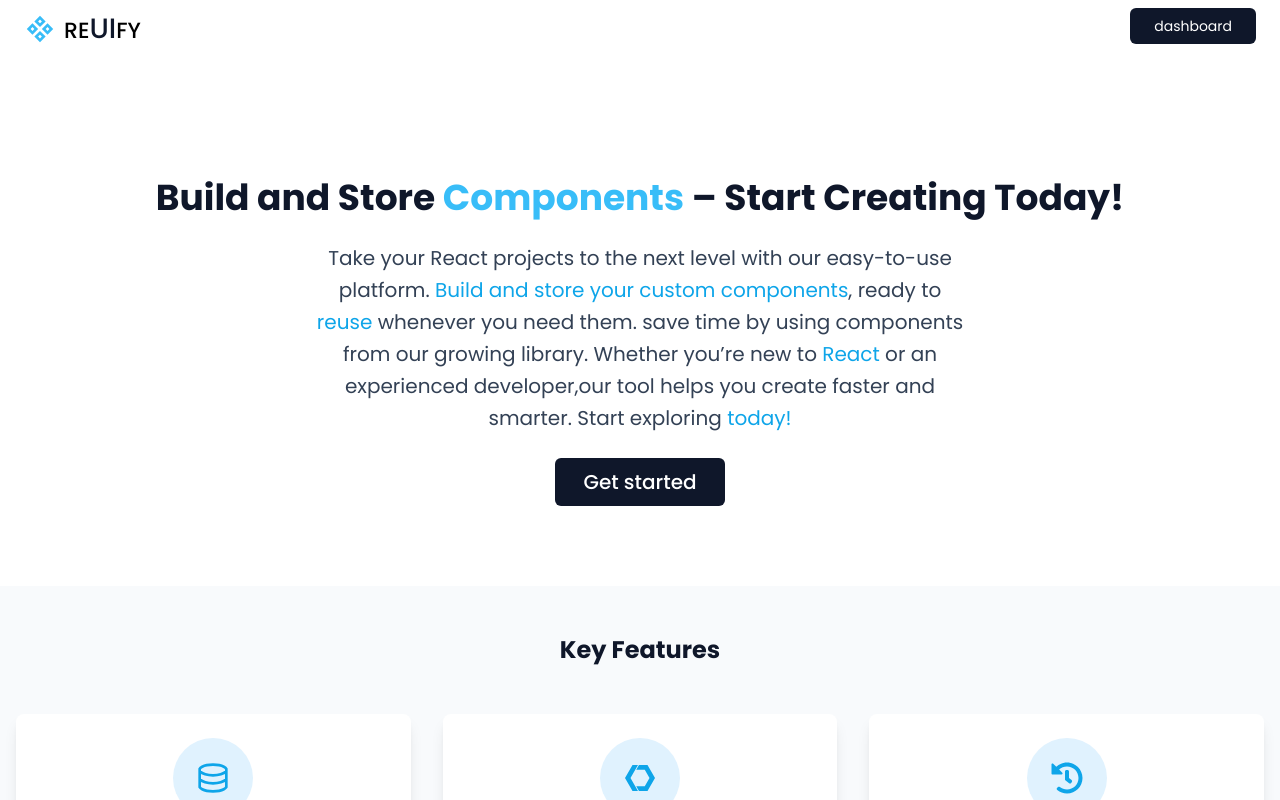
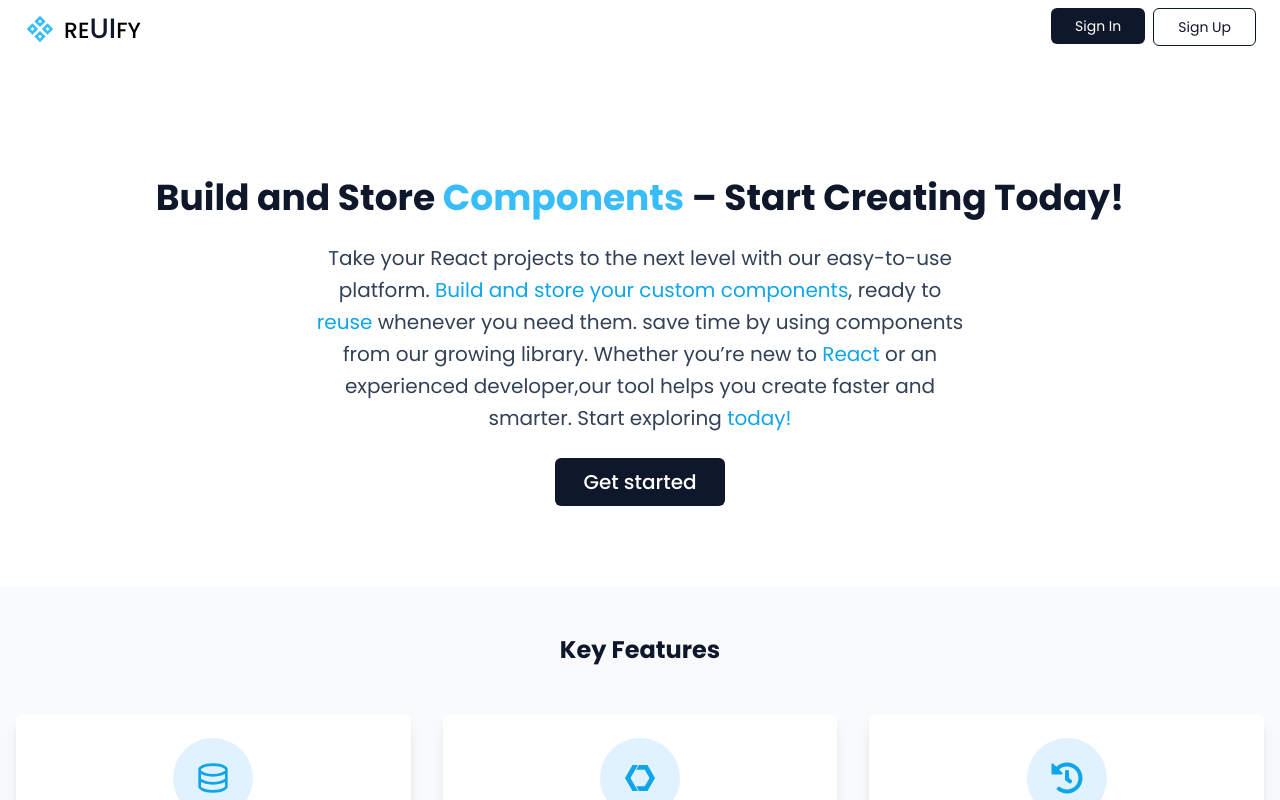
Before and after one commit to altamashnaseeem/REUIFY, a Next.js app: page / in a window 1280 px wide. Shown: the top 800 px of the page. Built offline with nearby package versions, Linux system fonts and the light colour scheme; no server answers.

Commit message:
fix issue

```diff
--- a/app/page.tsx
+++ b/app/page.tsx
@@ -1,9 +1,10 @@
-
+"use client";
 import { CgComponents } from "react-icons/cg";
 import { GrStorage } from "react-icons/gr";
 import { FaHistory } from "react-icons/fa";
 import { IoLogoWebComponent } from "react-icons/io5";
-import { useAuth } from "@clerk/nextjs";
+import { useUser } from "@clerk/nextjs";
+
 import Link from 'next/link';
 
   function Page(){
@@ -117,10 +118,14 @@ function Logo(){
 }
 
 function Buttons(){
-  const {userId}=useAuth();
+ const {user}=useUser();
+
+
+
+
      return (
        <div className='flex gap-2 max-sm:flex-col max-sm:w-full max-sm:mt-8'>
-       {userId?(
+       {!user?(
         <>
          <Link href="/sign-in">
           <button className=' max-sm:w-full text-sm  text-white bg-slate-900 p-[8px] px-6 rounded-md hover:opacity-80'>
@@ -141,6 +146,7 @@ function Buttons(){
         </>
        )}
 
+
        </div>
      )
 }
```
